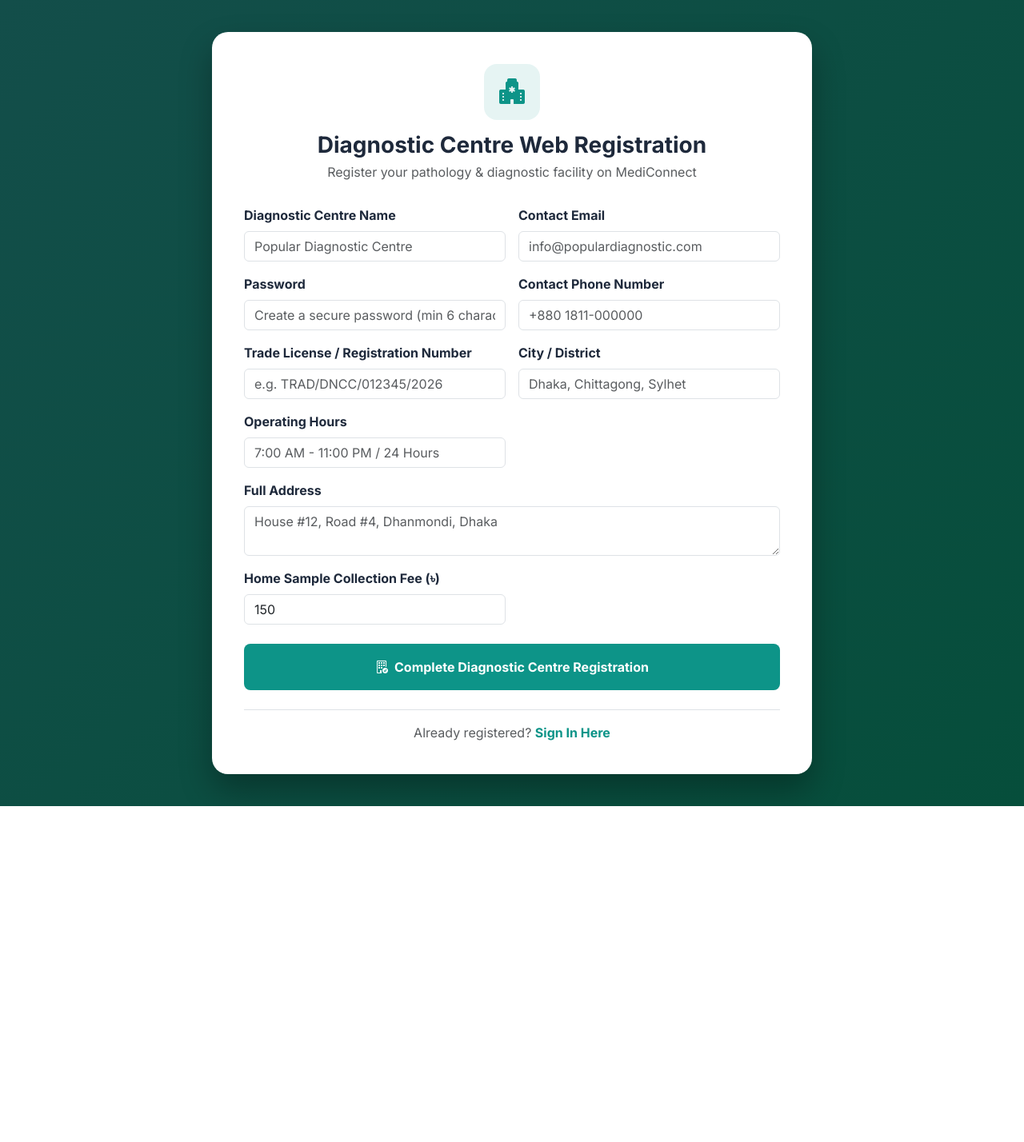
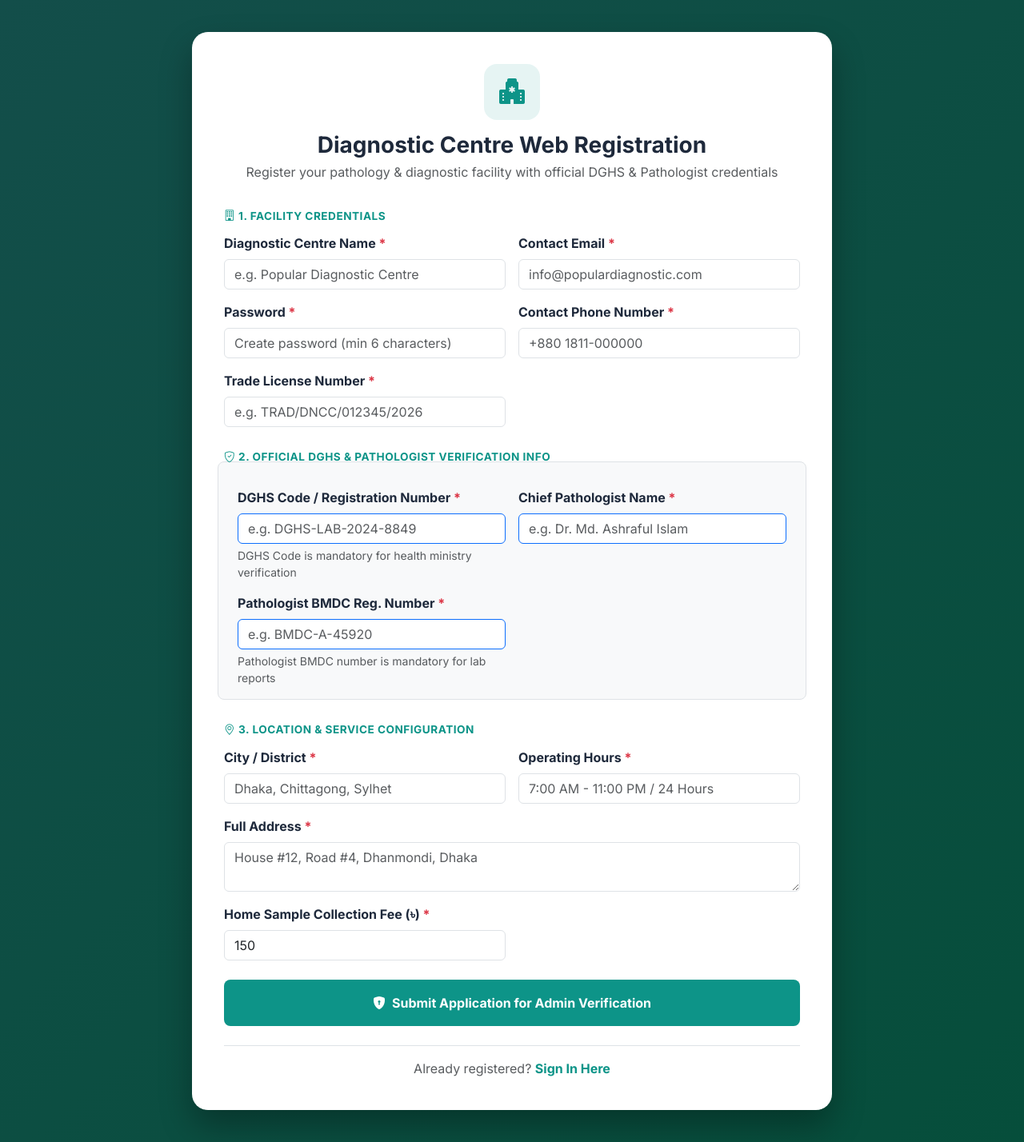
Before and after one commit to deba75/medical-management-system, a Flask app: page /register/diagnostic in a window 1280 px wide. Shown: the whole page at 80% size. Before the commit the page ends 1008 px from the top, so only its background shows below. Run offline with Flask 3, Linux system fonts and the light colour scheme.

Commit message:
Add mandatory DGHS code and Pathologist BMDC registration for diagnostic centers

```diff
--- a/Admin/app.py
+++ b/Admin/app.py
@@ -254,6 +254,9 @@ def register_diagnostic():
         phone = request.form.get('phone')
         city = request.form.get('city')
         address = request.form.get('address')
+        dghsCode = request.form.get('dghsCode')
+        pathologistName = request.form.get('pathologistName')
+        pathologistBmdcNumber = request.form.get('pathologistBmdcNumber')
         tradeLicenseNumber = request.form.get('tradeLicenseNumber')
         operatingHours = request.form.get('operatingHours')
         homeCollectionFee = float(request.form.get('homeCollectionFee', 150))
@@ -279,6 +282,9 @@ def register_diagnostic():
                     'phone': phone,
                     'role': 'diagnostic_centre',
                     'verificationStatus': 'pending',
+                    'dghsCode': dghsCode,
+                    'pathologistName': pathologistName,
+                    'pathologistBmdcNumber': pathologistBmdcNumber,
                     'createdAt': datetime.now()
                 })
 
@@ -289,11 +295,15 @@ def register_diagnostic():
                     'phone': phone,
                     'city': city,
                     'address': address,
+                    'dghsCode': dghsCode,
+                    'pathologistName': pathologistName,
+                    'pathologistBmdcNumber': pathologistBmdcNumber,
                     'tradeLicenseNumber': tradeLicenseNumber,
                     'operatingHours': operatingHours,
                     'homeCollectionFee': homeCollectionFee,
                     'isEmergencyAvailable': True,
                     'verificationStatus': 'pending',
+                    'verificationNote': 'DGHS Code & Pathologist BMDC submitted for admin review',
                     'createdAt': datetime.now()
                 })
 
@@ -304,7 +314,7 @@ def register_diagnostic():
                 session['user_name'] = name
                 session['verification_status'] = 'pending'
 
-                flash('Diagnostic Centre registration submitted! Verification is pending admin review.', 'info')
+                flash('Diagnostic Centre registration submitted with DGHS Code & Pathologist BMDC! Verification pending admin review.', 'info')
                 return redirect(url_for('verification_pending'))
             except Exception as e:
                 flash(f'Registration error: {e}', 'danger')
--- a/Admin/templates/register_diagnostic.html
+++ b/Admin/templates/register_diagnostic.html
@@ -10,9 +10,10 @@
     <style>
         :root { --teal: #0d9488; }
         body { font-family: 'Inter', sans-serif; background: linear-gradient(135deg, #134e4a 0%, #064e3b 100%); min-height: 100vh; padding: 40px 15px; color: #1e293b; }
-        .reg-card { background: white; border-radius: 20px; box-shadow: 0 20px 40px rgba(0,0,0,0.3); max-width: 750px; margin: 0 auto; padding: 40px; }
+        .reg-card { background: white; border-radius: 20px; box-shadow: 0 20px 40px rgba(0,0,0,0.3); max-width: 800px; margin: 0 auto; padding: 40px; }
         .reg-header { text-align: center; margin-bottom: 30px; }
         .reg-icon { width: 70px; height: 70px; background: rgba(13, 148, 136, 0.1); border-radius: 16px; display: flex; align-items: center; justify-content: center; margin: 0 auto 15px; color: var(--teal); font-size: 2rem; }
+        .section-badge { font-size: 0.85rem; text-transform: uppercase; letter-spacing: 0.5px; font-weight: 700; color: var(--teal); margin-bottom: 12px; display: inline-block; }
     </style>
 </head>
 <body>
@@ -20,7 +21,7 @@
         <div class="reg-header">
             <div class="reg-icon"><i class="bi bi-hospital-fill"></i></div>
             <h3 class="fw-bold mb-1">Diagnostic Centre Web Registration</h3>
-            <p class="text-muted">Register your pathology & diagnostic facility on MediConnect</p>
+            <p class="text-muted">Register your pathology & diagnostic facility with official DGHS & Pathologist credentials</p>
         </div>
 
         {% with messages = get_flashed_messages(with_categories=true) %}
@@ -35,47 +36,73 @@
         {% endwith %}
 
         <form method="POST" action="{{ url_for('register_diagnostic') }}">
-            <div class="row g-3">
+            <!-- Section 1: Centre Credentials -->
+            <div class="section-badge"><i class="bi bi-building me-1"></i>1. Facility Credentials</div>
+            <div class="row g-3 mb-4">
                 <div class="col-md-6">
-                    <label class="form-label fw-bold">Diagnostic Centre Name</label>
-                    <input type="text" name="name" class="form-control" placeholder="Popular Diagnostic Centre" required>
+                    <label class="form-label fw-bold">Diagnostic Centre Name <span class="text-danger">*</span></label>
+                    <input type="text" name="name" class="form-control" placeholder="e.g. Popular Diagnostic Centre" required>
                 </div>
                 <div class="col-md-6">
-                    <label class="form-label fw-bold">Contact Email</label>
+                    <label class="form-label fw-bold">Contact Email <span class="text-danger">*</span></label>
                     <input type="email" name="email" class="form-control" placeholder="info@populardiagnostic.com" required>
                 </div>
                 <div class="col-md-6">
-                    <label class="form-label fw-bold">Password</label>
-                    <input type="password" name="password" class="form-control" placeholder="Create a secure password (min 6 characters)" required>
+                    <label class="form-label fw-bold">Password <span class="text-danger">*</span></label>
+                    <input type="password" name="password" class="form-control" placeholder="Create password (min 6 characters)" required>
                 </div>
                 <div class="col-md-6">
-                    <label class="form-label fw-bold">Contact Phone Number</label>
+                    <label class="form-label fw-bold">Contact Phone Number <span class="text-danger">*</span></label>
                     <input type="text" name="phone" class="form-control" placeholder="+880 1811-000000" required>
                 </div>
                 <div class="col-md-6">
-                    <label class="form-label fw-bold">Trade License / Registration Number</label>
+                    <label class="form-label fw-bold">Trade License Number <span class="text-danger">*</span></label>
                     <input type="text" name="tradeLicenseNumber" class="form-control" placeholder="e.g. TRAD/DNCC/012345/2026" required>
                 </div>
+            </div>
+
+            <!-- Section 2: Mandatory Verification Info -->
+            <div class="section-badge"><i class="bi bi-shield-check me-1"></i>2. Official DGHS & Pathologist Verification Info</div>
+            <div class="row g-3 mb-4 p-3 bg-light rounded-3 border">
                 <div class="col-md-6">
-                    <label class="form-label fw-bold">City / District</label>
+                    <label class="form-label fw-bold">DGHS Code / Registration Number <span class="text-danger">*</span></label>
+                    <input type="text" name="dghsCode" class="form-control border-primary" placeholder="e.g. DGHS-LAB-2024-8849" required>
+                    <div class="form-text small text-muted">DGHS Code is mandatory for health ministry verification</div>
+                </div>
+                <div class="col-md-6">
+                    <label class="form-label fw-bold">Chief Pathologist Name <span class="text-danger">*</span></label>
+                    <input type="text" name="pathologistName" class="form-control border-primary" placeholder="e.g. Dr. Md. Ashraful Islam" required>
+                </div>
+                <div class="col-md-6">
+                    <label class="form-label fw-bold">Pathologist BMDC Reg. Number <span class="text-danger">*</span></label>
+                    <input type="text" name="pathologistBmdcNumber" class="form-control border-primary" placeholder="e.g. BMDC-A-45920" required>
+                    <div class="form-text small text-muted">Pathologist BMDC number is mandatory for lab reports</div>
+                </div>
+            </div>
+
+            <!-- Section 3: Location & Service -->
+            <div class="section-badge"><i class="bi bi-geo-alt me-1"></i>3. Location & Service Configuration</div>
+            <div class="row g-3">
+                <div class="col-md-6">
+                    <label class="form-label fw-bold">City / District <span class="text-danger">*</span></label>
                     <input type="text" name="city" class="form-control" placeholder="Dhaka, Chittagong, Sylhet" required>
                 </div>
                 <div class="col-md-6">
-                    <label class="form-label fw-bold">Operating Hours</label>
+                    <label class="form-label fw-bold">Operating Hours <span class="text-danger">*</span></label>
                     <input type="text" name="operatingHours" class="form-control" placeholder="7:00 AM - 11:00 PM / 24 Hours" required>
                 </div>
                 <div class="col-md-12">
-                    <label class="form-label fw-bold">Full Address</label>
+                    <label class="form-label fw-bold">Full Address <span class="text-danger">*</span></label>
                     <textarea name="address" class="form-control" rows="2" placeholder="House #12, Road #4, Dhanmondi, Dhaka" required></textarea>
                 </div>
                 <div class="col-md-6">
-                    <label class="form-label fw-bold">Home Sample Collection Fee (৳)</label>
+                    <label class="form-label fw-bold">Home Sample Collection Fee (৳) <span class="text-danger">*</span></label>
                     <input type="number" name="homeCollectionFee" class="form-control" value="150" required>
                 </div>
             </div>
 
             <button type="submit" class="btn btn-teal w-100 py-3 fw-bold rounded-3 mt-4" style="background: #0d9488; color: white;">
-                <i class="bi bi-building-check me-2"></i>Complete Diagnostic Centre Registration
+                <i class="bi bi-shield-lock-fill me-2"></i>Submit Application for Admin Verification
             </button>
         </form>
 
--- a/Admin/templates/verification_pending.html
+++ b/Admin/templates/verification_pending.html
@@ -54,6 +54,9 @@
                 <div class="col-6"><strong>Specialization:</strong> {{ user_data.get('specialization', 'N/A') }}</div>
                 <div class="col-12"><strong>Workplace Hospital:</strong> {{ user_data.get('workplaceHospital', 'N/A') }}</div>
                 {% elif role in ['diagnostic_centre', 'diagnostic'] %}
+                <div class="col-6"><strong>DGHS Code:</strong> <span class="text-primary fw-bold">{{ user_data.get('dghsCode', 'N/A') }}</span></div>
+                <div class="col-6"><strong>Pathologist BMDC:</strong> <span class="text-primary fw-bold">{{ user_data.get('pathologistBmdcNumber', 'N/A') }}</span></div>
+                <div class="col-6"><strong>Chief Pathologist:</strong> {{ user_data.get('pathologistName', 'N/A') }}</div>
                 <div class="col-6"><strong>Trade License No:</strong> {{ user_data.get('tradeLicenseNumber', 'N/A') }}</div>
                 <div class="col-6"><strong>City:</strong> {{ user_data.get('city', 'N/A') }}</div>
                 <div class="col-12"><strong>Address:</strong> {{ user_data.get('address', 'N/A') }}</div>
```
